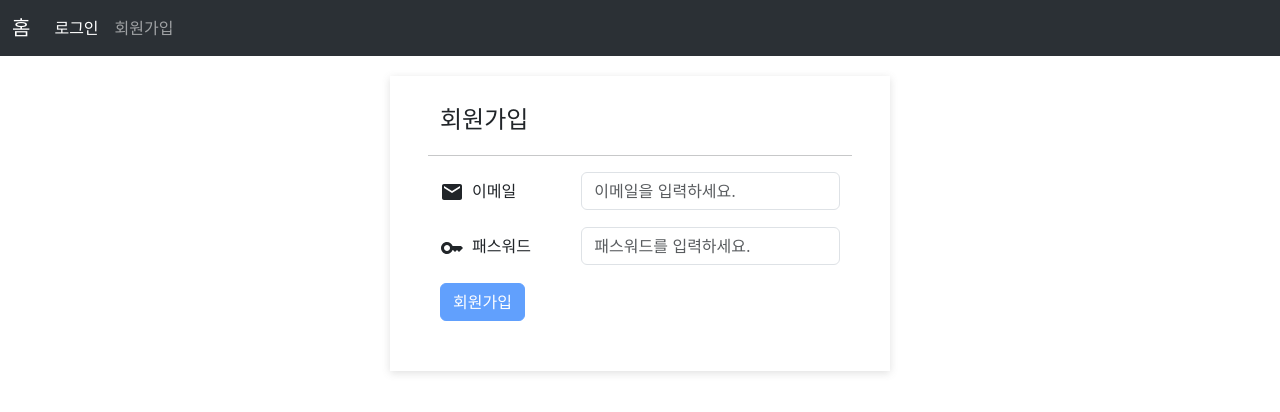
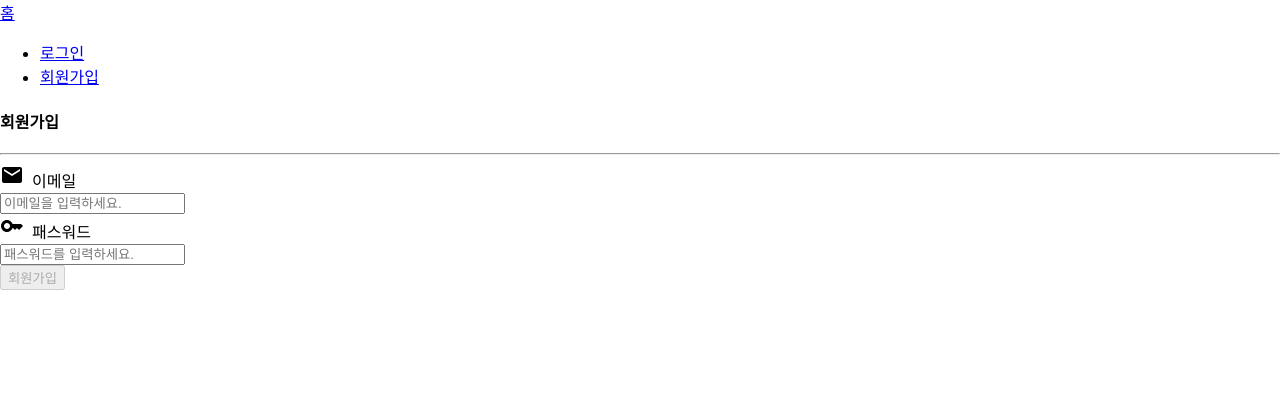
Before and after one commit to Jimoou/wanted-pre-onboarding-frontend, a React (Create React App) app: page /signup in a window 1280 px wide. Shown: the top 412 px of the page. Built offline with nearby package versions, Linux system fonts and the light colour scheme.

Commit message:
#6-bootstrapsetting
부트스트랩 다시 세팅함.

```diff
--- a/public/index.html
+++ b/public/index.html
@@ -6,11 +6,11 @@
     <meta name="viewport" content="width=device-width, initial-scale=1" />
     <meta name="theme-color" content="#000000" />
     <link rel="manifest" href="%PUBLIC_URL%/manifest.json" />
-    <link href="https://cdn.jsdelivr.net/npm/bootstrap@5.3.0-alpha1/dist/css/bootstrap.min.css" rel="stylesheet" integrity="sha384-GLhlTQ8iRABdZLl6O3oVMWSktQOp6b7In1Zl3/Jr59b6EGGoI1aFkw7cmDA6j6gD" crossorigin="anonymous">
+
     <title>React App</title>
   </head>
   <body>
     <div id="root"></div>
-    <script src="https://cdn.jsdelivr.net/npm/bootstrap@5.3.0-alpha1/dist/js/bootstrap.bundle.min.js" integrity="sha384-w76AqPfDkMBDXo30jS1Sgez6pr3x5MlQ1ZAGC+nuZB+EYdgRZgiwxhTBTkF7CXvN" crossorigin="anonymous"></script>
+
   </body>
 </html>
--- a/src/App.css
+++ b/src/App.css
@@ -4,7 +4,7 @@
 .main {
   margin-top: 20px;
 }
-.container {
+.formContainer {
   display: flex;
   flex-direction: column;
   text-align: left;
```
